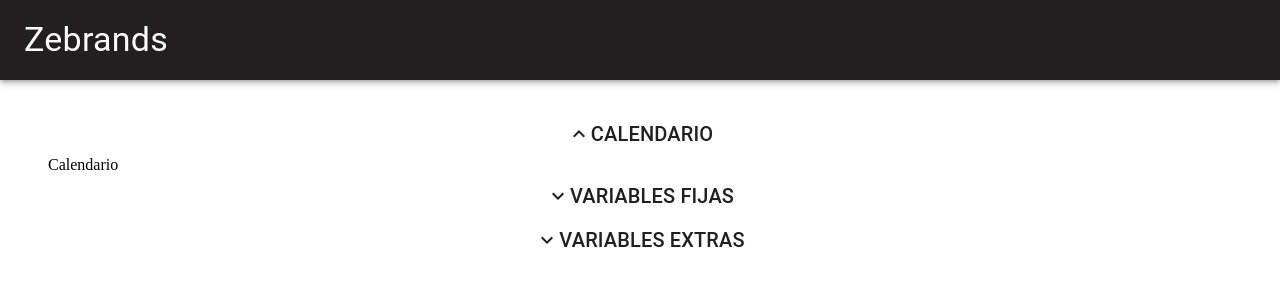
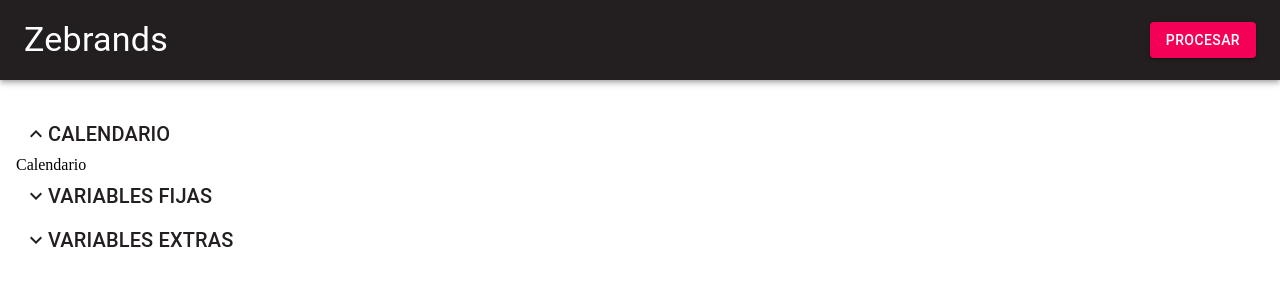
Before and after one commit to DarwinVallejo/zeforecast-client, a Next.js app: page / in a window 1280 px wide. Shown: the top 300 px of the page. Built offline with nearby package versions, Linux system fonts and the light colour scheme.

Commit message:
feat: add processing button

```diff
--- a/src/components/accordion/index.tsx
+++ b/src/components/accordion/index.tsx
@@ -14,7 +14,14 @@ const Accordion = ({ title, children, open = false }: Props) => {
 
   return (
     <Box>
-      <Button fullWidth variant="text" onClick={() => setIsOpen(!isOpen)}>
+      <Button
+        fullWidth
+        sx={{
+          justifyContent: "flex-start",
+        }}
+        variant="text"
+        onClick={() => setIsOpen(!isOpen)}
+      >
         {isOpen ? <KeyboardArrowUpIcon /> : <KeyboardArrowDown />}
         <Typography variant="h6">{title}</Typography>
       </Button>
--- a/src/components/appbar/index.tsx
+++ b/src/components/appbar/index.tsx
@@ -2,6 +2,7 @@ import {
   Box,
   Button,
   AppBar as MuiAppBar,
+  Stack,
   Toolbar,
   Typography,
 } from "@mui/material";
@@ -11,6 +12,11 @@ const AppBar = () => {
     <MuiAppBar position="static" component={"nav"}>
       <Toolbar variant="dense" sx={{ py: 2 }}>
         <Typography variant="h4">Zebrands</Typography>
+        <Stack flex={1} alignContent={"flex-end"} alignItems={"flex-end"}>
+          <Button variant="contained" color="secondary">
+            Procesar
+          </Button>
+        </Stack>
       </Toolbar>
     </MuiAppBar>
   );
--- a/src/components/layout/index.tsx
+++ b/src/components/layout/index.tsx
@@ -1,6 +1,6 @@
 import React from "react";
 import AppBar from "../appbar";
-import { Box } from "@mui/material";
+import { Box, Button, Stack } from "@mui/material";
 
 export type LayoutProps = {
   children: JSX.Element;
@@ -10,9 +10,14 @@ const Layout = ({ children }: LayoutProps) => {
   return (
     <main>
       <AppBar />
-      <Box paddingY={4} paddingX={6}>
+      <Stack
+        direction="column"
+        height={"calc(100vh - 150px)"}
+        paddingY={4}
+        paddingX={2}
+      >
         {children}
-      </Box>
+      </Stack>
     </main>
   );
 };
--- a/src/styles/globals.css
+++ b/src/styles/globals.css
@@ -1,3 +1,8 @@
+html {
+  height: 100%;
+}
+
 body {
   margin: 0px;
+  height: 100%;
 }
```
